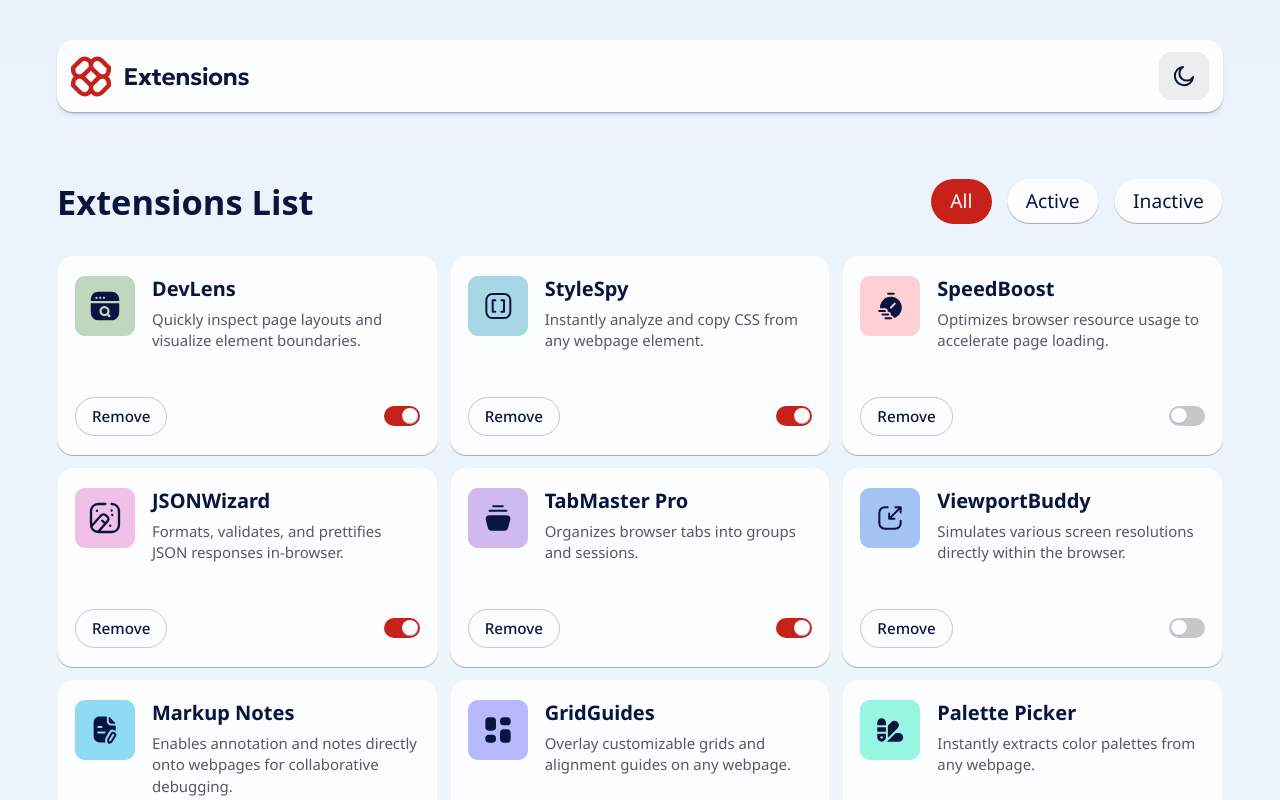
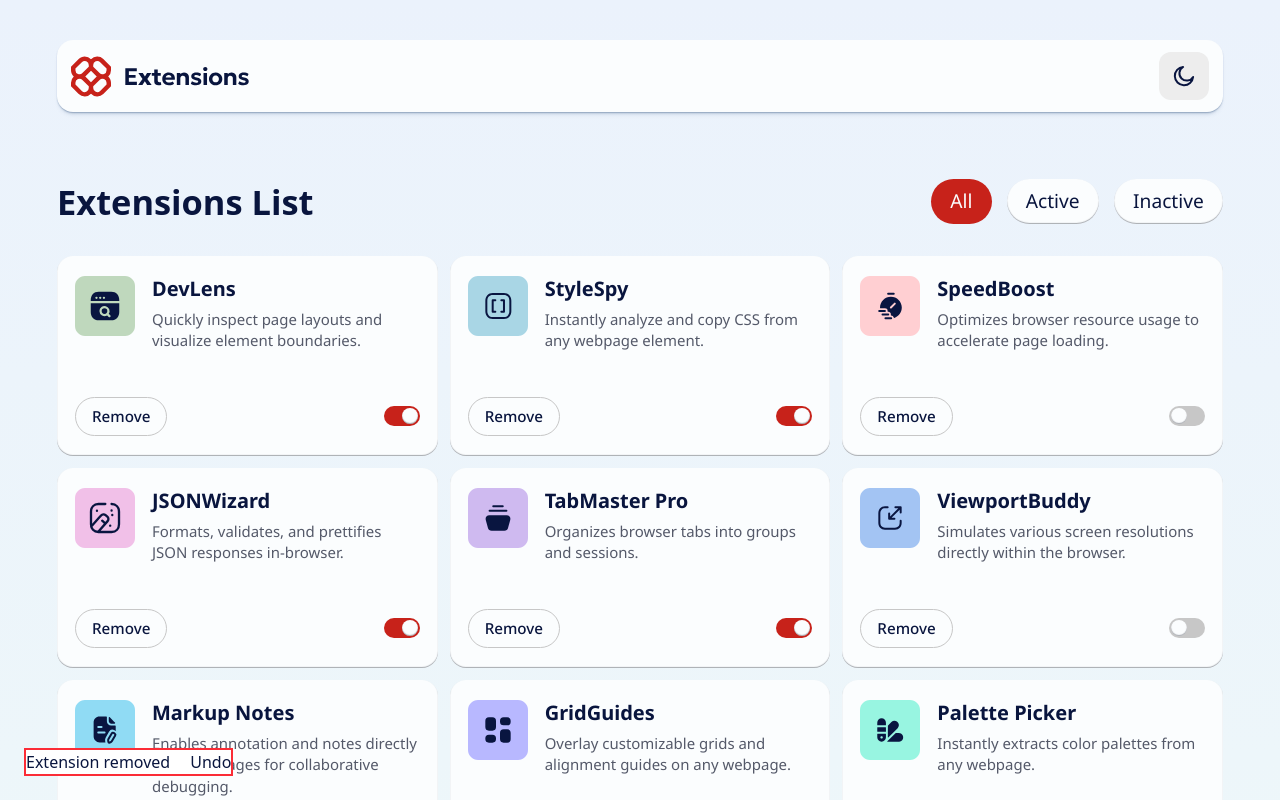
Before and after one commit to CodingWithJiro/frontend-mentor-browser-extension-manager, a React (Vite) app: page / in a window 1280 px wide. Shown: the top 800 px of the page. Built offline with nearby package versions, Linux system fonts and the light colour scheme.

Commit message:
feat(components): create initial ToastUndo and import it to Main

```diff
--- a/src/components/Main.jsx
+++ b/src/components/Main.jsx
@@ -3,6 +3,7 @@ import ExtensionsHeader from "./ExtensionsHeader";
 import ExtensionsGrid from "./ExtensionsGrid";
 import LIST from "../data/extensions.json";
 import RemoveModal from "./RemoveModal";
+import ToastUndo from "./ToastUndo";
 
 const Main = () => {
   const [filter, setFilter] = useState("all");
@@ -67,6 +68,7 @@ const Main = () => {
         toRemove={toRemove}
         setToRemove={setToRemove}
       />
+      <ToastUndo />
     </main>
   );
 };
--- /dev/null
+++ b/src/components/ToastUndo.jsx
@@ -0,0 +1,11 @@
+const ToastUndo = () => {
+  return (
+    <div className="fixed bottom-6 left-6 flex gap-5 border-2 border-red-500 bg-white">
+      <p>Extension removed</p>
+
+      <button type="button">Undo</button>
+    </div>
+  );
+};
+
+export default ToastUndo;
```
